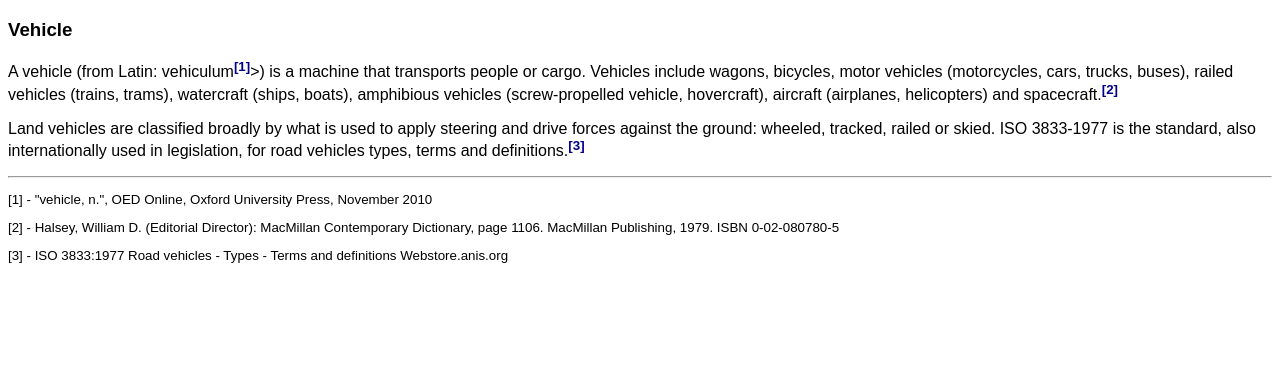
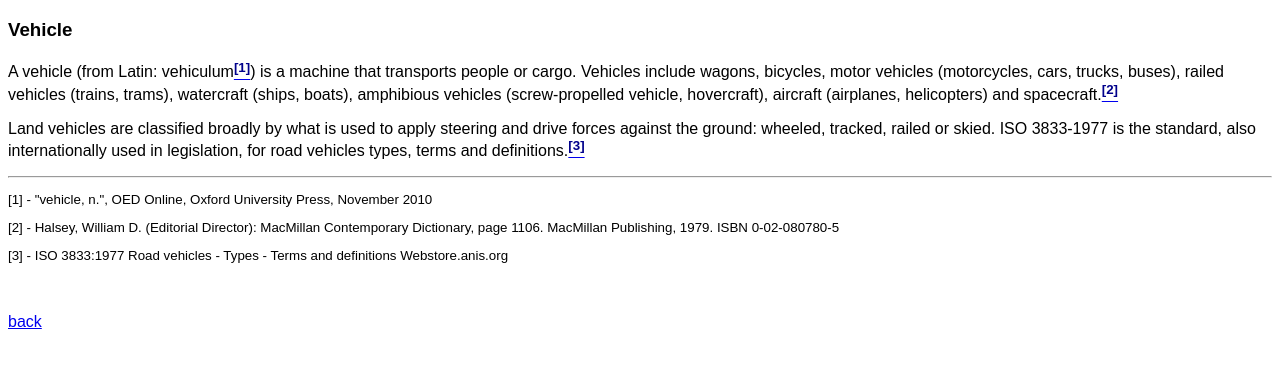
Before and after one commit to Monseratti/IT_STEP_HTML_CSS, a plain HTML site: page CW_3008/Task1.html in a window 1280 px wide. Drawn offline with Linux system fonts and the light colour scheme.

Commit message:
commit 30.08.22 23:24

```diff
--- a/CW_3008/Task1.html
+++ b/CW_3008/Task1.html
@@ -21,20 +21,21 @@
 
     <h3>Vehicle</h3>
 
-<P>A vehicle (from Latin: vehiculum<sup>[1]</sup>>) is a machine that transports people or cargo. Vehicles include wagons, bicycles, motor vehicles (motorcycles, cars, trucks, buses),
-     railed vehicles (trains, trams), watercraft (ships, boats), amphibious vehicles (screw-propelled vehicle, hovercraft), aircraft (airplanes, helicopters) and spacecraft.<sup>[2]</sup></P>
+<P>A vehicle (from Latin: vehiculum<a href="#id1"><sup>[1]</sup></a>) is a machine that transports people or cargo. Vehicles include wagons, bicycles, motor vehicles (motorcycles, cars, trucks, buses),
+     railed vehicles (trains, trams), watercraft (ships, boats), amphibious vehicles (screw-propelled vehicle, hovercraft), aircraft (airplanes, helicopters) and spacecraft.<a href="#id2"><sup>[2]</sup></a></P>
 
 <P>Land vehicles are classified broadly by what is used to apply steering and drive forces against the ground: wheeled, tracked, railed or skied. ISO 3833-1977 is the standard, also internationally used in legislation, for road vehicles types, terms and
- definitions.<sup>[3]</sup></P>
+ definitions.<a href="#id3"><sup>[3]</sup></a></P>
 
  <hr>
  <div style="font-size:smaller">
 
-     <p>[1] - "vehicle, n.", OED Online, Oxford University Press, November 2010</p>
+     <p><span id="id1">[1]</span> - "vehicle, n.", OED Online, Oxford University Press, November 2010</p>
 
-     <p>[2] - Halsey, William D. (Editorial Director): MacMillan Contemporary Dictionary, page 1106. MacMillan Publishing, 1979. ISBN 0-02-080780-5</p>
+     <p><span id="id2">[2]</span> - Halsey, William D. (Editorial Director): MacMillan Contemporary Dictionary, page 1106. MacMillan Publishing, 1979. ISBN 0-02-080780-5</p>
 
-     <p>[3] - ISO 3833:1977 Road vehicles - Types - Terms and definitions Webstore.anis.org</p>
+     <p><span id="id3">[3]</span> - ISO 3833:1977 Road vehicles - Types - Terms and definitions Webstore.anis.org</p>
 </div>
+<br><br><a href="index.html">back</a>
 </body>
 </html>
```
Also changed, not shown: CW_3008/Task2.html (+2 -0 lines), CW_3008/Task3.html (+2 -0 lines).
